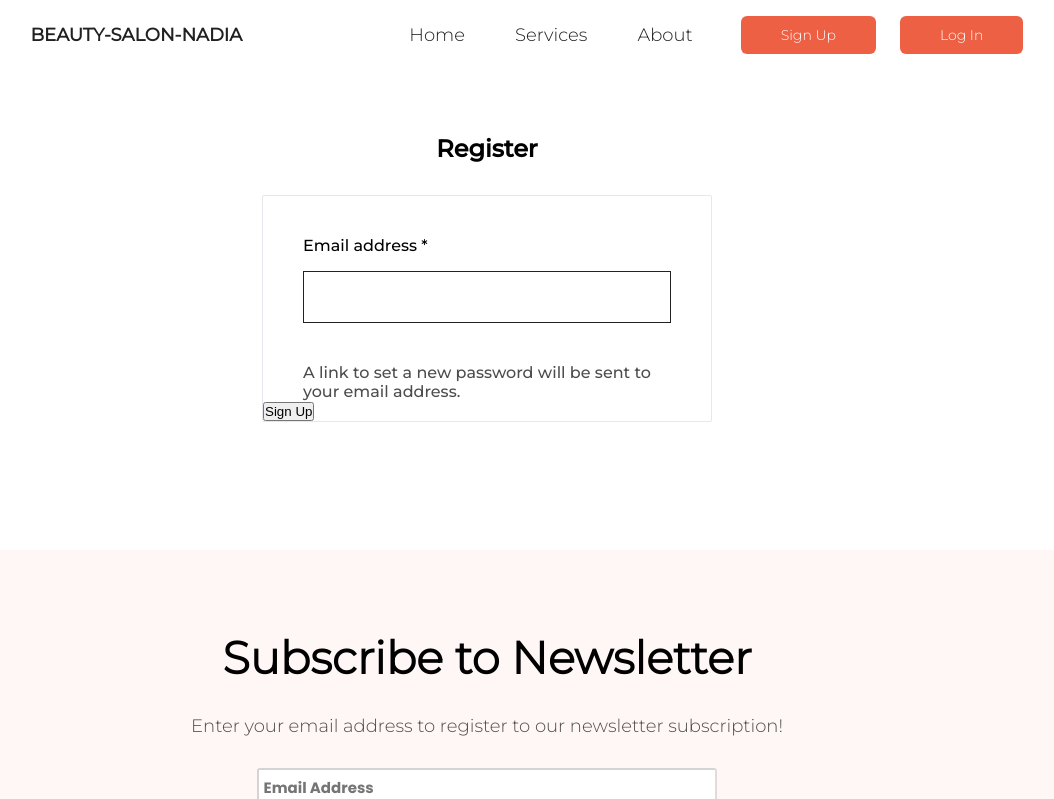
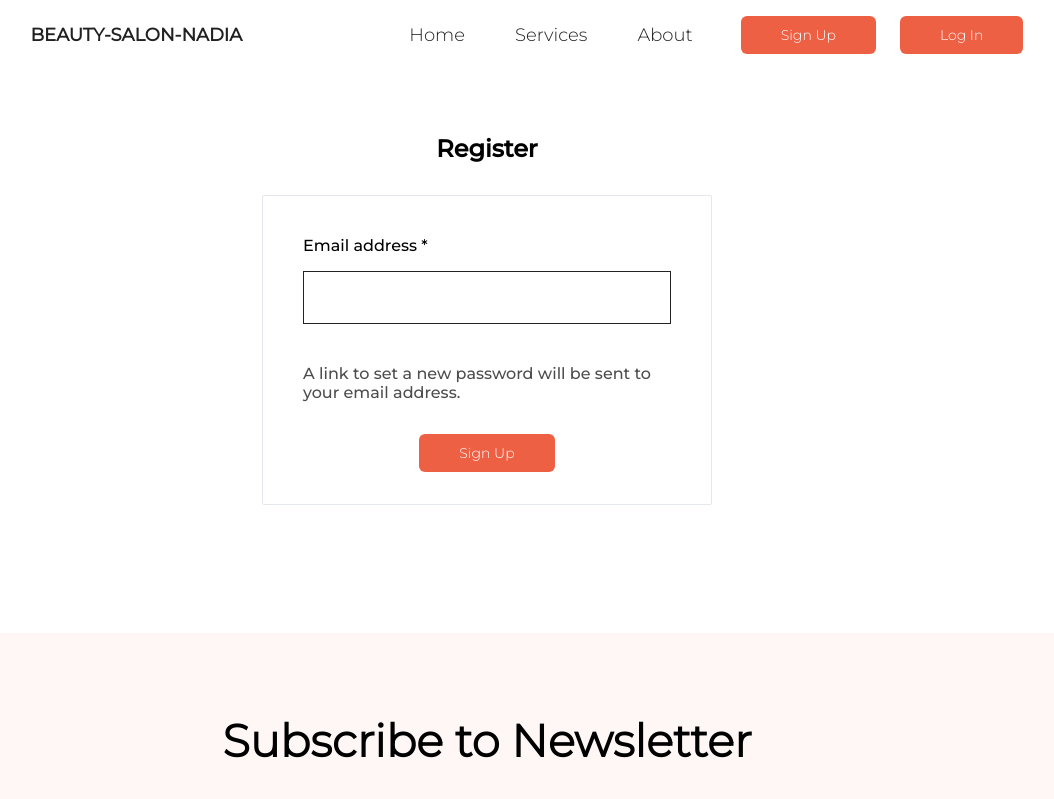
Before and after one commit to nadiahosisy/Beauty-Salon, a React (Vite) app: page /SignUp in a window 1280 px wide. Shown: the top 799 px of the page, without its empty margins (153-1207 px from the left). Built offline with nearby package versions, Linux system fonts and the light colour scheme.

Commit message:
added style to the button

```diff
--- a/src/pages/SignUp.jsx
+++ b/src/pages/SignUp.jsx
@@ -14,7 +14,9 @@ const SignUp = () => {
           <p className="pargraph-register">
             A link to set a new password will be sent to your email address.
           </p>
-          <button className="Button-register">Sign Up</button>
+          <div className="sign-up-btn-div">
+            <button className="Button-register">Sign Up</button>
+          </div>
         </div>
       </div>
     </div>
--- a/src/style/signup.css
+++ b/src/style/signup.css
@@ -48,6 +48,7 @@
   padding: 16px;
   border-style: solid;
   border-color: #222222;
+  font-family: "Monserat-medium", sans-serif;
   border-width: 1px 1px 1px 1px;
   color: #69727d;
 }
@@ -60,5 +61,23 @@ input[type="email" i] {
   font-size: 16px;
   margin-left: 2.5rem;
   margin-right: 2.5rem;
+  margin-bottom: 2rem;
   color: #4d4d4d;
 }
+.sign-up-btn-div {
+  display: flex;
+  justify-content: center;
+  align-items: center;
+}
+.Button-register {
+  font-size: 14px;
+  font-weight: 500;
+  border-radius: 6px 6px 6px 6px;
+  padding: 10px 40px 10px 40px;
+  font-family: Monserat-ligth, sans-serif;
+  background-color: #ee6043;
+  border: none;
+  margin-bottom: 2rem;
+  cursor: pointer;
+  color: #ffffff;
+}
```
